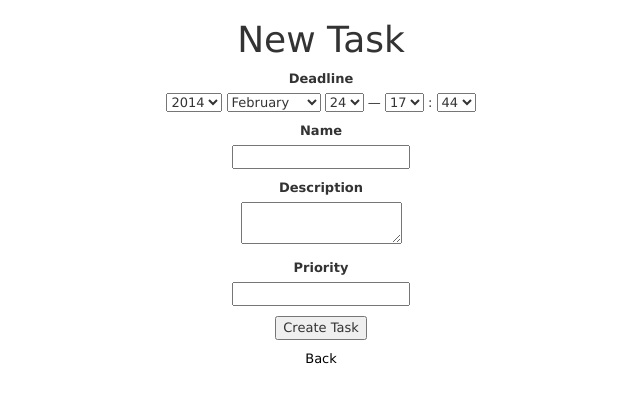
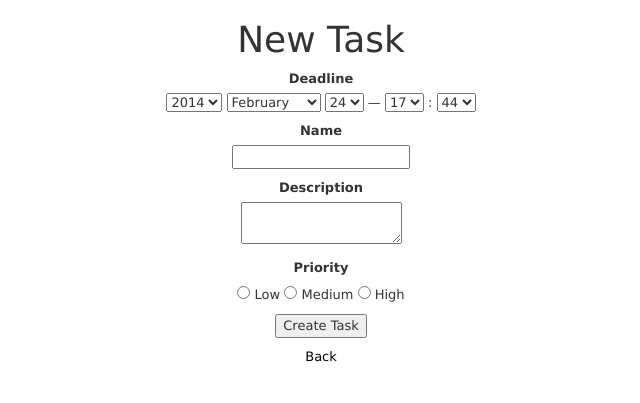
Before and after one commit to tudu-org/tudu, a Rails app: page /tasks/new in a window 1280 px wide. Shown: the top 403 px of the page, without its empty margins (319-959 px from the left). Run offline with Rails 7, Linux system fonts and the light colour scheme; style sheets or scripts are compiled from the project's sources; parts of the project's set-up code (start-up, migrations or seed data) failed here and were passed over; some libraries are stand-ins or nearby versions.

Commit message:
Some cool useless things

```diff
--- a/rails_tudu/app/views/authentication/sign_in.html.erb
+++ b/rails_tudu/app/views/authentication/sign_in.html.erb
@@ -6,7 +6,7 @@
 		<%= form_for @user, :as => :user, :class=> "form-signin", :url => sign_in_path(@user) do |f| %>
 		<h1 class="form-signin-heading">Do You Have A Lot Tudu?</h1>
 		<%= f.text_field :email, :class => "form-control",:autofocus => true,:required => true, :placeholder => "Email Address" %>
-		<%= f.text_field :password, :class => "form-control",:required => true, :placeholder => "Password" %>
+		<%= f.password_field :password, :class => "form-control",:required => true, :placeholder => "Password" %>
 		<%= f.submit "Sign In", :class=>"btn btn-lg btn-primary btn-block" %>
 		<%= f.label 'Remember Me' %>&nbsp<%= f.check_box :remember_me %><br>
 		<%= link_to "Sign Up", new_user_path %>
--- a/rails_tudu/app/views/tasks/_form.html.erb
+++ b/rails_tudu/app/views/tasks/_form.html.erb
@@ -36,7 +36,9 @@
   </div>
   <div class="field">
     <%= f.label :priority %><br>
-    <%= f.text_field :priority %>
+	<%= f.radio_button :priority, 1 %> Low
+	<%= f.radio_button :priority, 2 %> Medium
+	<%= f.radio_button :priority, 3 %> High
   </div>
   <div class="actions">
     <%= f.submit %>
```
